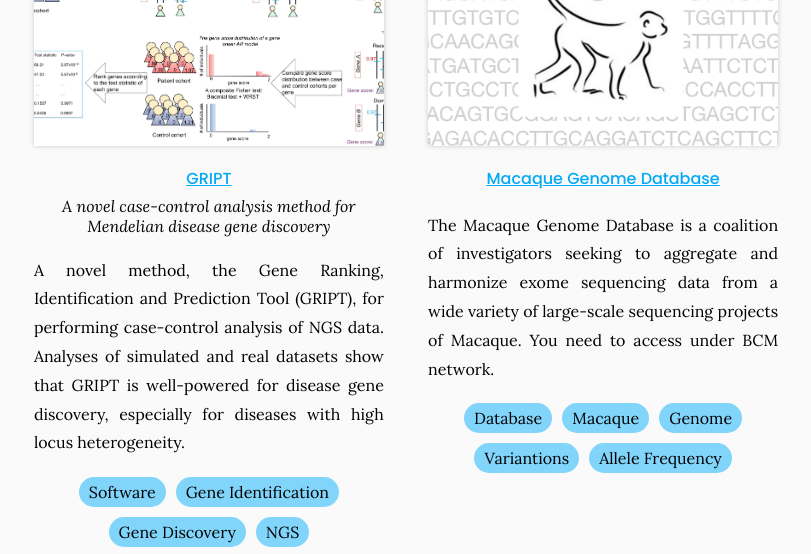
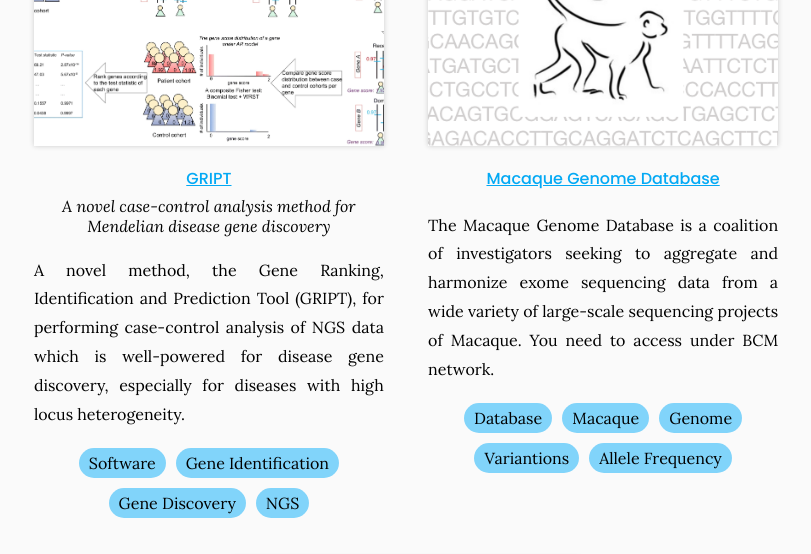
Before and after one commit to wmeng1018/Chen-lab-website, a Jekyll site: the page built from tools/index.md, in a window 1280 px wide and 900 px high, scrolled down 637 px, cut to the strip 0-554 px from the top of the window. Shown: the whole strip, without its empty margins (234-1045 px from the left). Built offline with Jekyll 4.4.1, drawn with Linux system fonts in a browser that asks for light colours.

Commit message:
Update tools.yaml

```diff
--- a/_data/tools.yaml
+++ b/_data/tools.yaml
@@ -15,7 +15,7 @@
   group: genetics
   image: images/gript.jpg
   link: https://github.com/fe4960/GRIPT_BCM
-  description: A novel method, the Gene Ranking, Identification and Prediction Tool (GRIPT), for performing case-control analysis of NGS data. Analyses of simulated and real datasets show that GRIPT is well-powered for disease gene discovery, especially for diseases with high locus heterogeneity.
+  description: A novel method, the Gene Ranking, Identification and Prediction Tool (GRIPT), for performing case-control analysis of NGS data which is well-powered for disease gene discovery, especially for diseases with high locus heterogeneity.
   repo:
   tags:
     - Software
```
